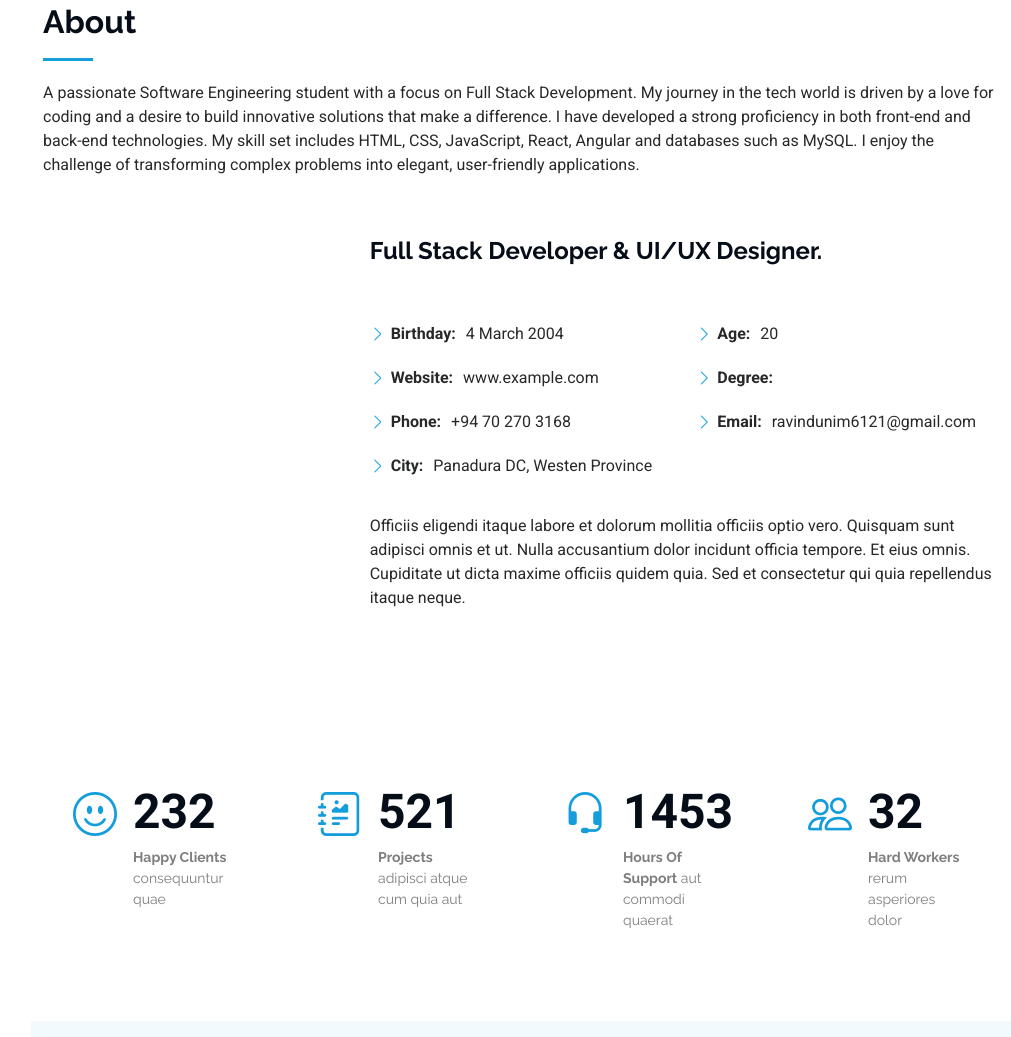
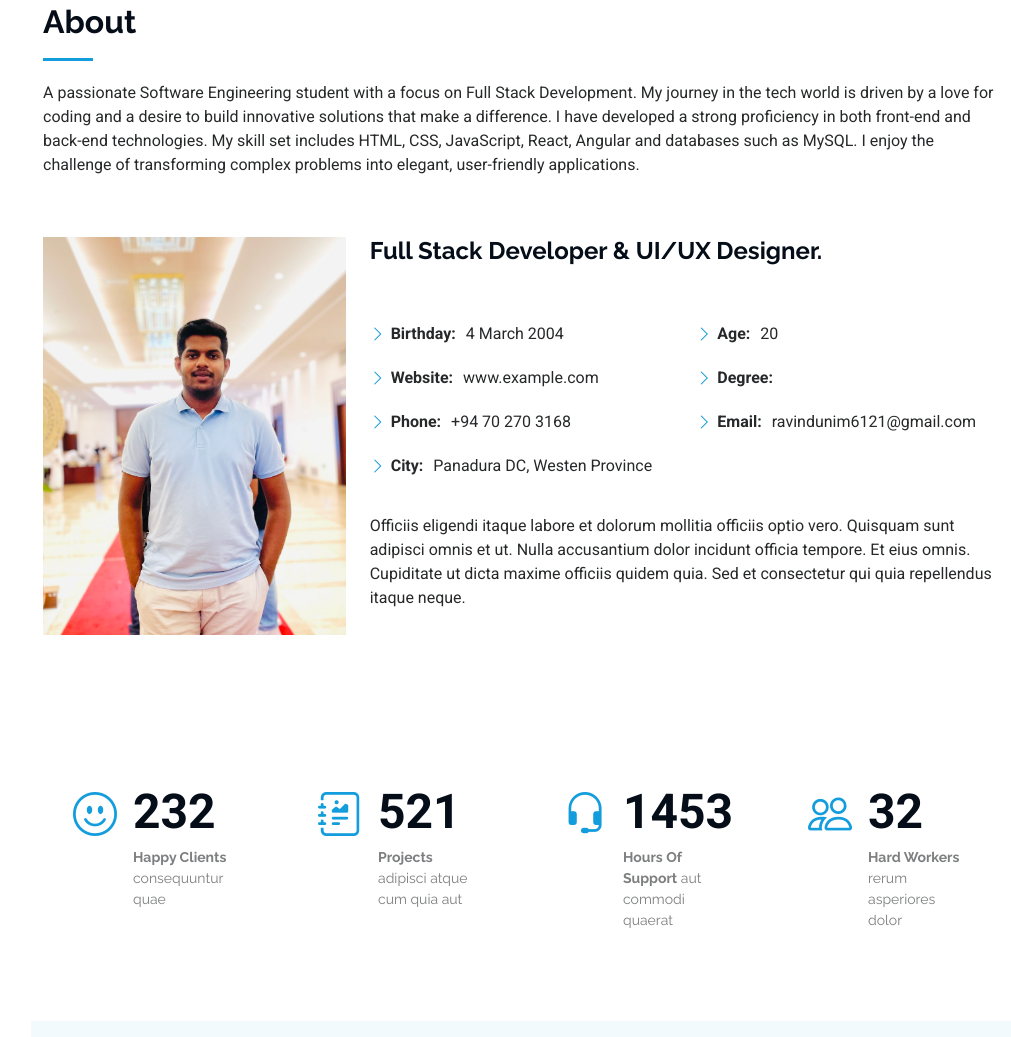
Before and after one commit to Ravindu387/profile, a plain HTML site: page index.html in a window 1280 px wide. Shown: the part 857-1894 px from the top of the page, without its empty margins (269-1280 px from the left). Drawn offline with Linux system fonts and the light colour scheme.

Commit message:
second commmity

```diff
--- a/index.html
+++ b/index.html
@@ -127,7 +127,7 @@
 
         <div class="row gy-4 justify-content-center">
           <div class="col-lg-4">
-            <img src="assets/img/IMG_0328 - Shortcut.lnk" class="img-fluid" alt="">
+            <img src="assets/img/my2.JPG" class="img-fluid" alt="">
           </div>
           <div class="col-lg-8 content">
             <h2>Full Stack Developer &amp; UI/UX Designer.</h2>
```
Also changed, not shown: assets/img/my2.JPG (added), 1 other file.
